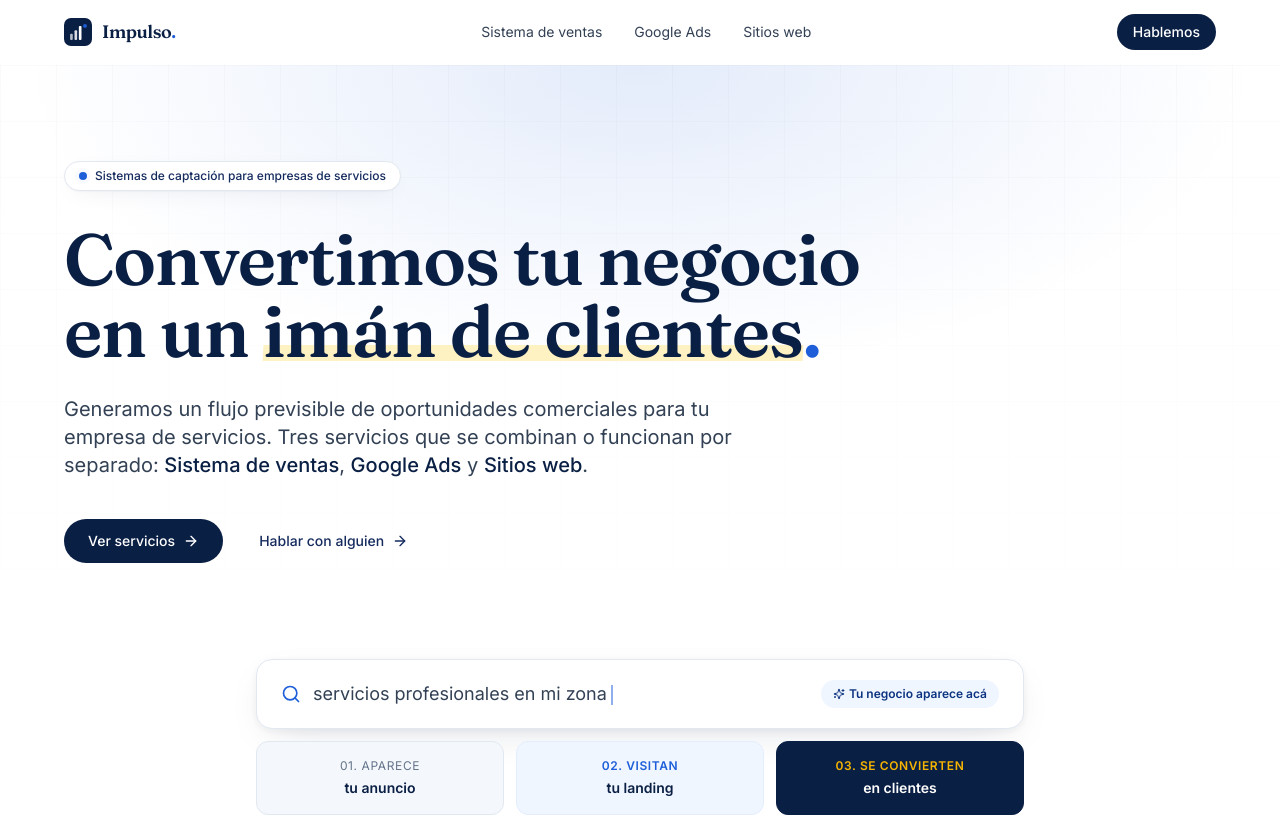
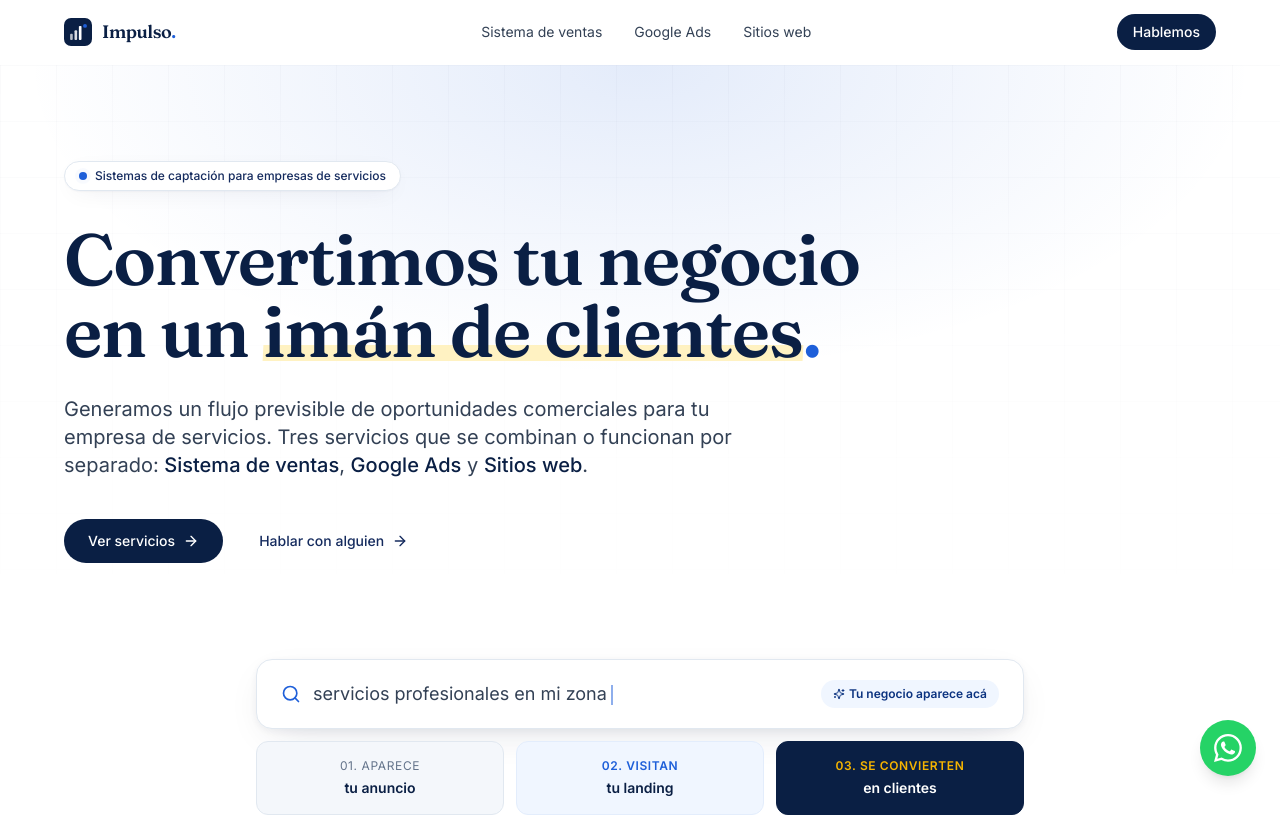
Before and after one commit to lihuel-code/Impulso-Digital, a Next.js app: page / in a window 1280 px wide. Shown: the top 817 px of the page. Built offline with nearby package versions, Linux system fonts and the light colour scheme.

Commit message:
feat: agregar botón flotante de WhatsApp

```diff
--- a/app/layout.tsx
+++ b/app/layout.tsx
@@ -3,6 +3,7 @@
 import "./globals.css";
 import { Header } from "@/components/Header";
 import { Footer } from "@/components/Footer";
+import { WhatsAppButton } from "@/components/WhatsAppButton";
 
 const fraunces = Fraunces({
   subsets: ["latin"],
@@ -47,6 +48,7 @@
         <Header />
         <main>{children}</main>
         <Footer />
+        <WhatsAppButton />
       </body>
     </html>
   );
--- /dev/null
+++ b/components/WhatsAppButton.tsx
@@ -0,0 +1,29 @@
+import React from 'react';
+
+export const WhatsAppButton = () => {
+  // Replace with the actual phone number and optional message
+  const phoneNumber = "1234567890";
+  const message = "Hola, me gustaría recibir más información.";
+
+  const whatsappUrl = `https://wa.me/${phoneNumber}?text=${encodeURIComponent(message)}`;
+
+  return (
+    <a
+      href={whatsappUrl}
+      target="_blank"
+      rel="noopener noreferrer"
+      className="fixed bottom-6 right-6 z-50 flex h-14 w-14 items-center justify-center rounded-full bg-[#25D366] text-white shadow-lg transition-transform duration-300 hover:scale-110 hover:shadow-xl focus:outline-none focus:ring-4 focus:ring-[#25D366]/50"
+      aria-label="Chatear por WhatsApp"
+    >
+      <svg
+        xmlns="http://www.w3.org/2000/svg"
+        width="28"
+        height="28"
+        fill="currentColor"
+        viewBox="0 0 16 16"
+      >
+        <path d="M13.601 2.326A7.854 7.854 0 0 0 7.994 0C3.627 0 .068 3.558.064 7.926c0 1.399.366 2.76 1.057 3.965L0 16l4.204-1.102a7.933 7.933 0 0 0 3.79.965h.004c4.368 0 7.926-3.558 7.93-7.93A7.898 7.898 0 0 0 13.6 2.326zM7.994 14.521a6.573 6.573 0 0 1-3.356-.92l-.24-.144-2.494.654.666-2.433-.156-.251a6.56 6.56 0 0 1-1.007-3.505c0-3.626 2.957-6.584 6.591-6.584a6.56 6.56 0 0 1 4.66 1.931 6.557 6.557 0 0 1 1.928 4.66c-.004 3.639-2.961 6.592-6.592 6.592zm3.615-4.934c-.197-.099-1.17-.578-1.353-.646-.182-.065-.315-.099-.445.099-.133.197-.513.646-.627.775-.114.133-.232.148-.43.05-.197-.1-.836-.308-1.592-.985-.59-.525-.985-1.175-1.103-1.372-.114-.198-.011-.304.088-.403.087-.088.197-.232.296-.346.1-.114.133-.198.198-.33.065-.134.034-.248-.015-.347-.05-.099-.445-1.076-.612-1.47-.16-.389-.323-.335-.445-.34-.114-.007-.247-.007-.38-.007a.729.729 0 0 0-.529.247c-.182.198-.691.677-.691 1.654 0 .977.71 1.916.81 2.049.098.133 1.394 2.132 3.383 2.992.47.205.84.326 1.129.418.475.152.904.129 1.246.08.38-.058 1.171-.48 1.338-.943.164-.464.164-.86.114-.943-.049-.084-.182-.133-.38-.232z" />
+      </svg>
+    </a>
+  );
+};
```
